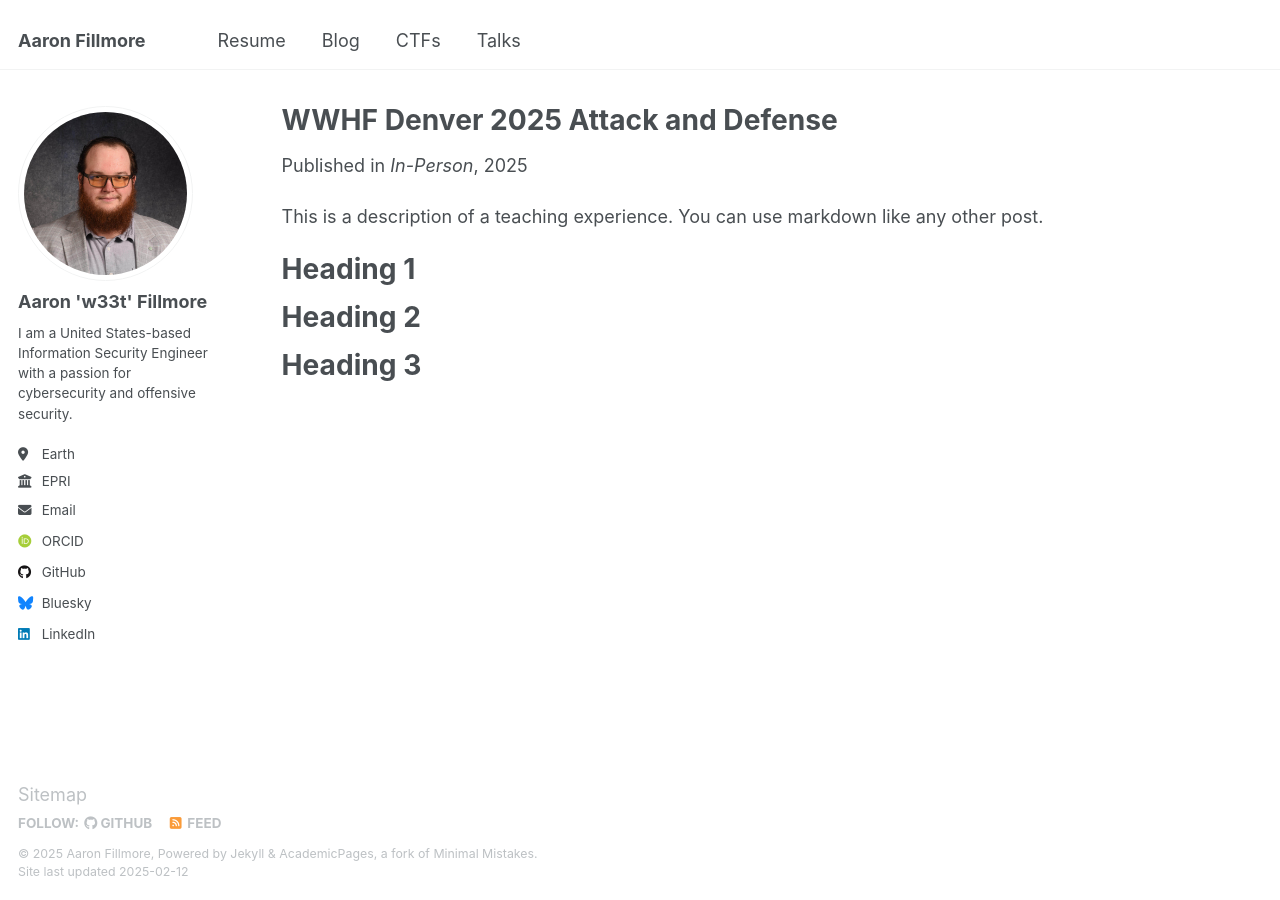
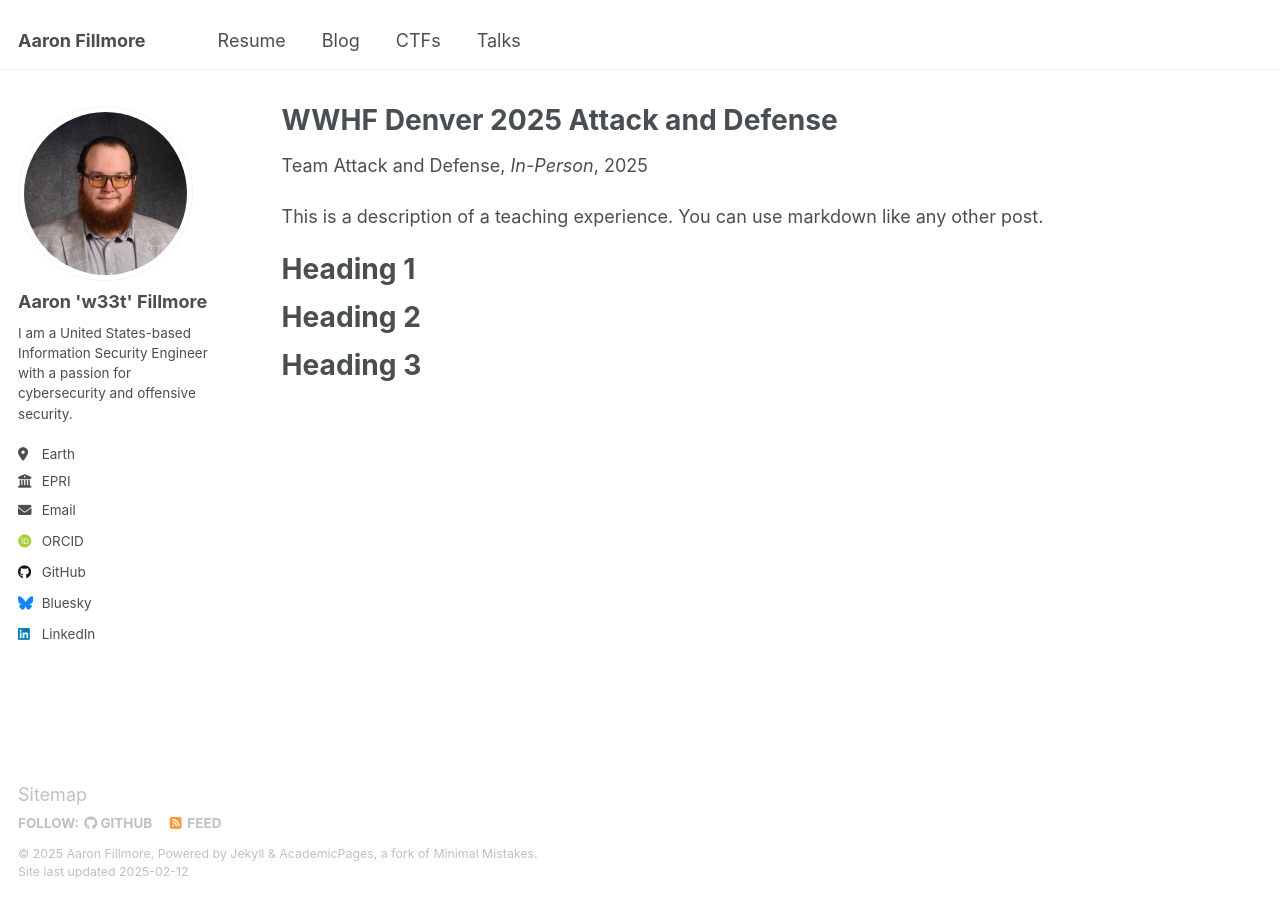
Before and after one commit to w33ts/w33ts.github.io, a Jekyll site: the page built from _ctfs/wwhf-denver-2025-attack-defense.md, in a window 1280 px wide. Built offline with Jekyll 4.4.1, drawn with Linux system fonts in a browser that asks for light colours; some web fonts are replaced.

Commit message:
Update single.html

```diff
--- a/_layouts/single.html
+++ b/_layouts/single.html
@@ -34,7 +34,7 @@ layout: default
           <p class="page__date"><strong><i class="fa fa-fw fa-calendar" aria-hidden="true"></i> {{ site.data.ui-text[site.locale].date_label | default: "Published:" }}</strong> <time datetime="{{ page.modified | date: "%Y-%m-%d" }}">{{ page.modified | date: "%B %d, %Y" }}</time></p>
         {% endif %}
 
-        {% if page.collection == 'teaching' %}
+        {% if page.collection == 'ctfs' %}
           <p> {{ page.type }}, <i>{{ page.venue }}</i>, {{ page.date | default: "1900-01-01" | date: "%Y" }} </p>
         {% elsif post.collection == 'ctfs' %}
           <p> {{ post.place }}, {{ post.type }}, {{ post.venue }} </p>
```
